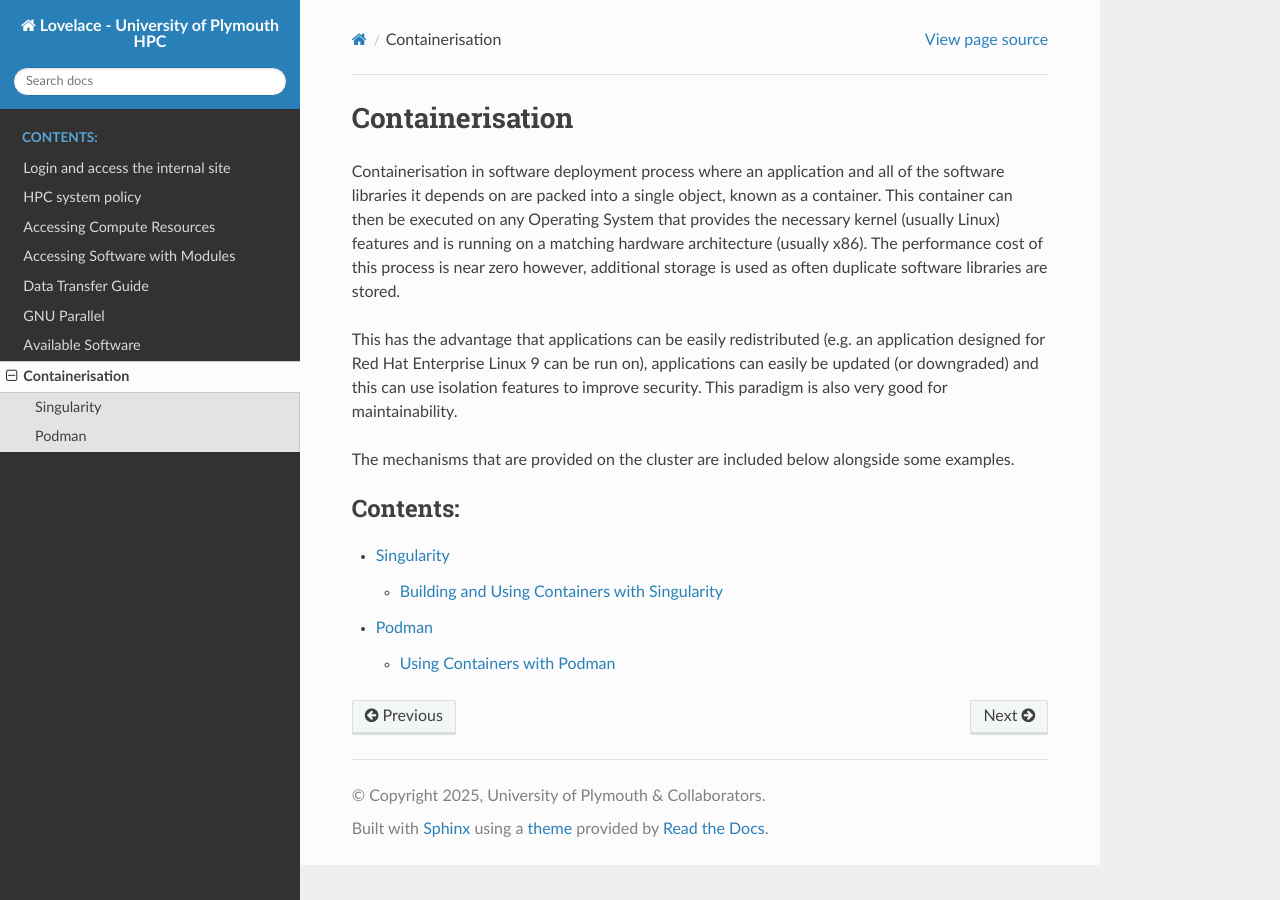
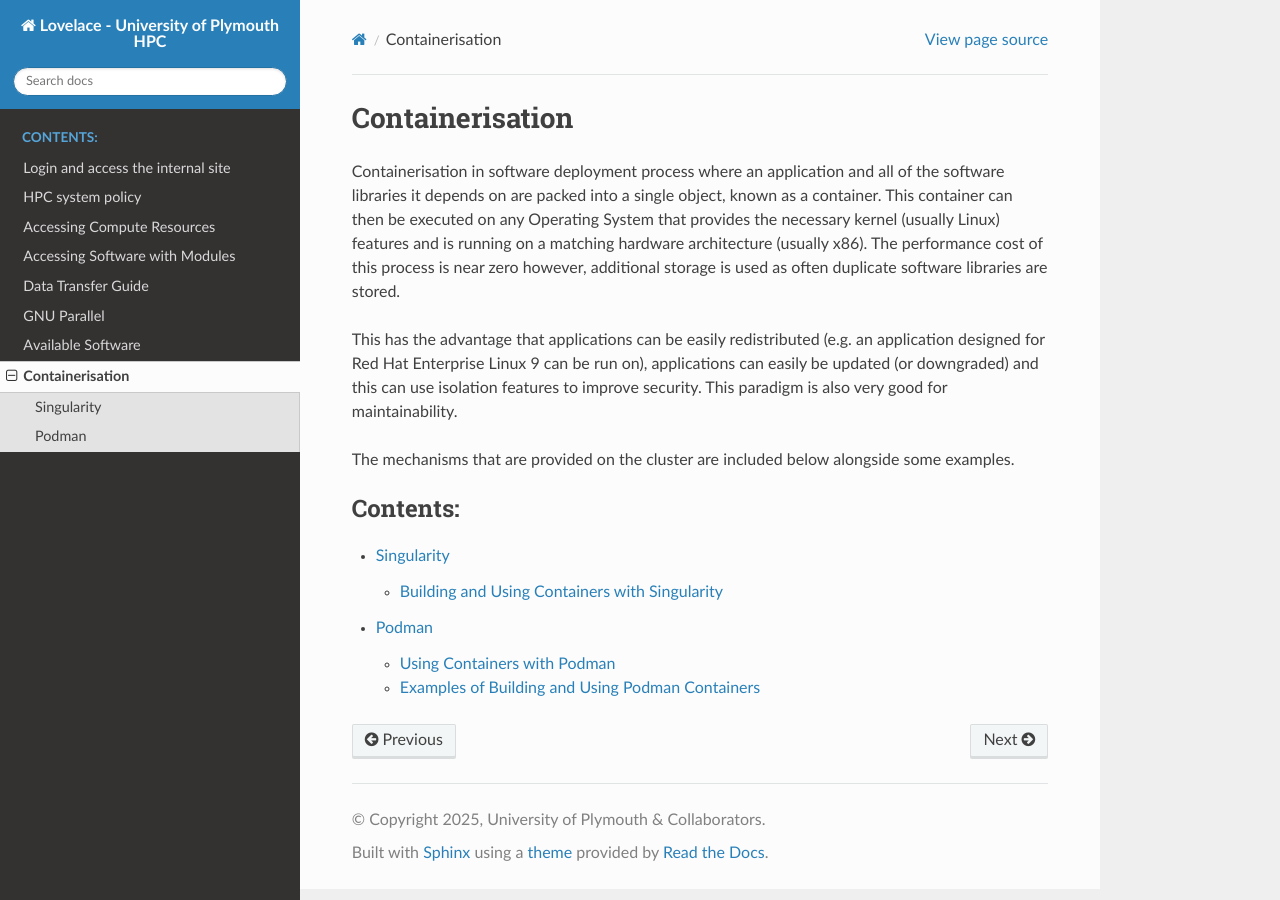
Before and after one commit to AbhinavPraveen/UoP-HPC-Docs, a Sphinx documentation site: the page built from source/containerisation/index.rst, in a window 1280 px wide. Built offline with Sphinx 7.4.7 and the Read the Docs theme 3.1.0, drawn with Linux system fonts in a browser that asks for light colours.

Commit message:
Examples -> Examples of Building and Using Podman Containers in poman.rst

```diff
--- a/source/containerisation/podman.rst
+++ b/source/containerisation/podman.rst
@@ -51,8 +51,8 @@ To build a container, create a folder for the :plaintext:`Dockerfile`, say :plai
 
    podman build -t CONTAINER_NAME CONTAINER_FOLDER
 
-Examples
-________
+Examples of Building and Using Podman Containers
+------------------------------------------------
 
 Some examples of building and using containers are given below:
 
```
